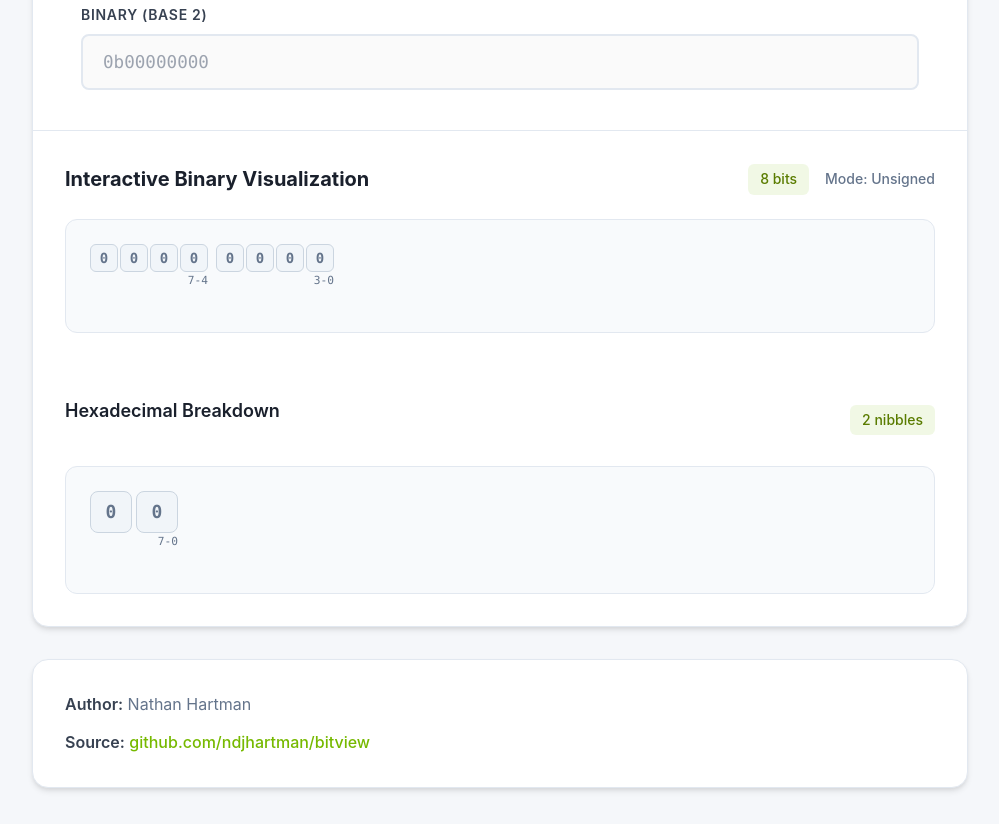
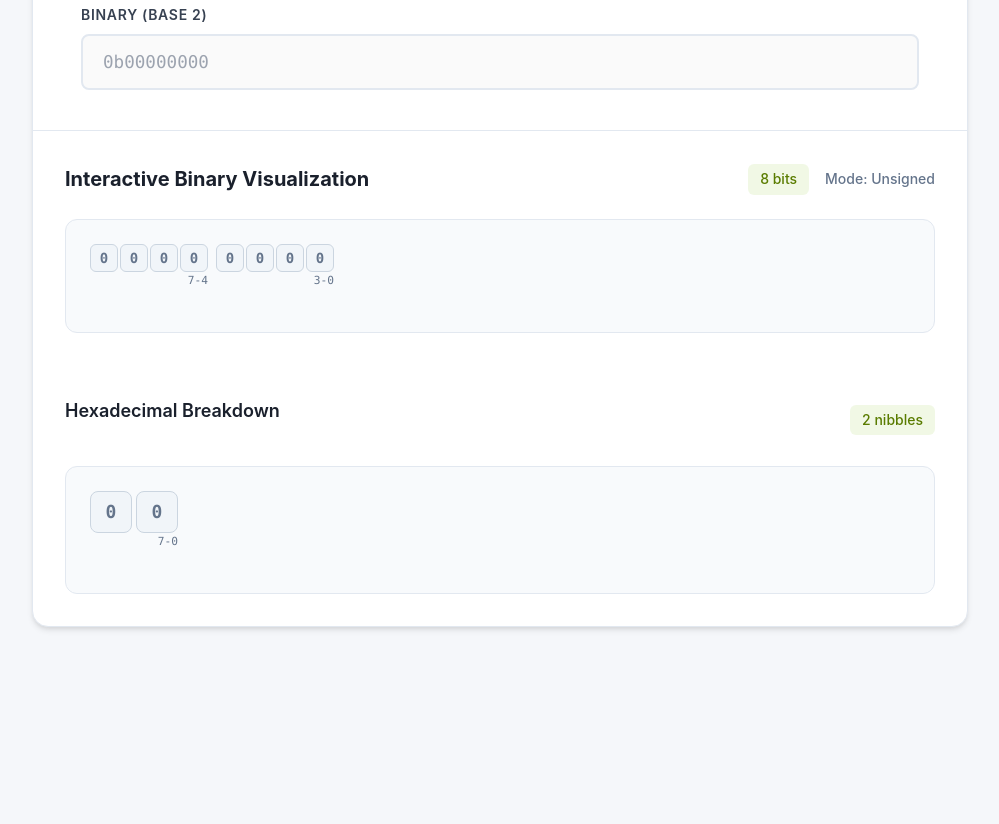
Before and after one commit to ndjhartman/bitview, a plain HTML site: page index.html in a window 1280 px wide. Shown: the part 515-1339 px from the top of the page, without its empty margins (140-1139 px from the left). After the commit the page ends 1210 px from the top, so only its background shows below. Drawn offline with Linux system fonts and the light colour scheme.

Commit message:
Remove about me

```diff
--- a/index.html
+++ b/index.html
@@ -169,16 +169,6 @@
             </section>
         </main>
 
-        <!-- About Section -->
-        <section class="about-section" aria-label="About Information">
-            <div class="about-content">
-                <div class="about-info">
-                    <p><strong>Author:</strong> Nathan Hartman</p>
-                    <p><strong>Source:</strong> <a href="https://github.com/ndjhartman/bitview" target="_blank" rel="noopener noreferrer">github.com/ndjhartman/bitview</a></p>
-                </div>
-            </div>
-        </section>
-
         <div class="tooltip" id="tooltip" role="tooltip"></div>
     </div>
 
```
